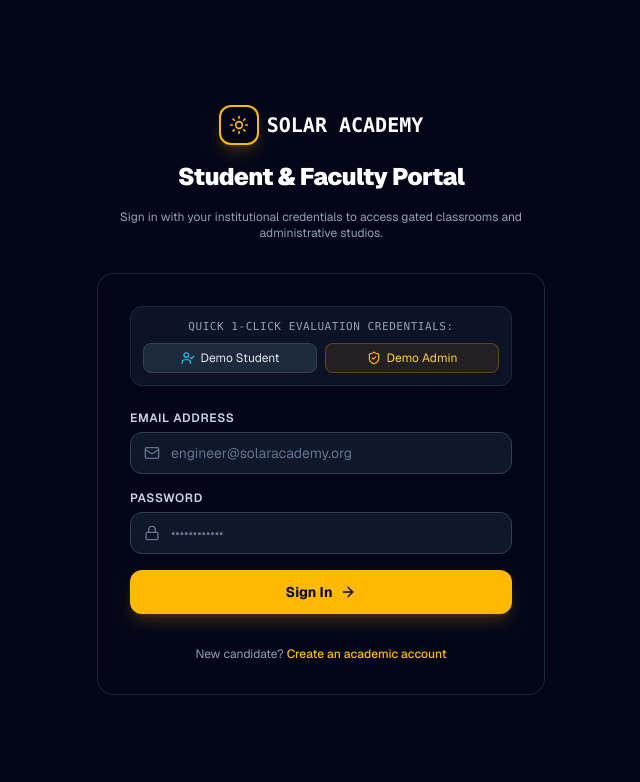
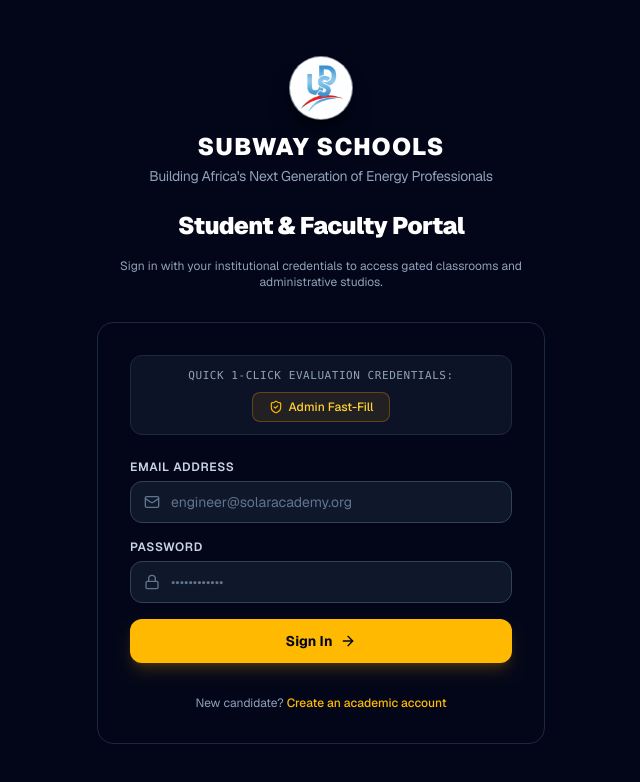
Before and after one commit to Ugwuagba/solar-engineering-academy, a Next.js app: page /login in a window 1280 px wide. Shown: the top 782 px of the page, without its empty margins (319-959 px from the left). Built offline with nearby package versions, Linux system fonts and the light colour scheme.

Commit message:
feat(auth): rebrand authentication screens to Subway Schools and streamline demo credentials

```diff
--- a/app/(auth)/login/page.tsx
+++ b/app/(auth)/login/page.tsx
@@ -4,7 +4,7 @@ import { useState, Suspense } from "react";
 import { signIn } from "next-auth/react";
 import { useRouter, useSearchParams } from "next/navigation";
 import Link from "next/link";
-import { Sun, ShieldAlert, ArrowRight, Lock, Mail, UserCheck, ShieldCheck, CheckCircle2, KeyRound } from "lucide-react";
+import { ShieldAlert, ArrowRight, Lock, Mail, ShieldCheck, CheckCircle2, KeyRound } from "lucide-react";
 
 function LoginForm() {
   const router = useRouter();
@@ -44,14 +44,9 @@ function LoginForm() {
     }
   };
 
-  const handleQuickFill = (role: "student" | "admin") => {
-    if (role === "admin") {
-      setEmail("admin@solaracademy.org");
-      setPassword("SolarAdmin2026!");
-    } else {
-      setEmail("student@solaracademy.org");
-      setPassword("SolarStudent2026!");
-    }
+  const handleQuickFillAdmin = () => {
+    setEmail("admin@solaracademy.org");
+    setPassword("SolarAdmin2026!");
   };
 
   const isEmailUnverified = error?.toLowerCase().includes("verify your email");
@@ -63,22 +58,14 @@ function LoginForm() {
         <span className="text-[11px] font-mono text-slate-400 block text-center uppercase tracking-wider">
           Quick 1-Click Evaluation Credentials:
         </span>
-        <div className="grid grid-cols-2 gap-2">
+        <div className="flex justify-center">
           <button
             type="button"
-            onClick={() => handleQuickFill("student")}
-            className="py-1.5 px-2 text-xs rounded-lg bg-slate-800 hover:bg-slate-700 text-slate-200 border border-slate-700 flex items-center justify-center gap-1.5 transition-colors cursor-pointer"
-          >
-            <UserCheck className="w-3.5 h-3.5 text-cyan-400" />
-            <span>Demo Student</span>
-          </button>
-          <button
-            type="button"
-            onClick={() => handleQuickFill("admin")}
-            className="py-1.5 px-2 text-xs rounded-lg bg-amber-500/10 hover:bg-amber-500/20 text-amber-300 border border-amber-500/30 flex items-center justify-center gap-1.5 transition-colors cursor-pointer"
+            onClick={handleQuickFillAdmin}
+            className="py-1.5 px-4 text-xs font-medium rounded-lg bg-amber-500/10 hover:bg-amber-500/20 text-amber-300 border border-amber-500/30 flex items-center justify-center gap-1.5 transition-colors cursor-pointer"
           >
             <ShieldCheck className="w-3.5 h-3.5 text-amber-400" />
-            <span>Demo Admin</span>
+            <span>Admin Fast-Fill</span>
           </button>
         </div>
       </div>
@@ -180,15 +167,25 @@ export default function LoginPage() {
   return (
     <div className="min-h-screen bg-slate-950 flex flex-col justify-center py-12 sm:px-6 lg:px-8 relative">
       <div className="sm:mx-auto sm:w-full sm:max-w-md relative z-10 text-center space-y-4">
-        <Link href="/" className="inline-flex items-center gap-2">
-          <div className="w-10 h-10 rounded-xl bg-amber-400 p-0.5 flex items-center justify-center shadow-lg shadow-amber-500/20">
-            <div className="w-full h-full bg-slate-950 rounded-[10px] flex items-center justify-center">
-              <Sun className="w-5 h-5 text-amber-400" />
-            </div>
+        <Link href="/" className="inline-flex flex-col items-center gap-3 group">
+          <div className="w-14 h-14 sm:w-16 sm:h-16 rounded-full bg-white border border-slate-700/60 flex items-center justify-center p-1.5 shrink-0 overflow-hidden shadow-xl shadow-black/40 group-hover:scale-105 transition-transform duration-200">
+            <img
+              src="/images/subway-logo.png"
+              alt="Subway Schools Official Logo"
+              className="w-full h-full object-contain"
+            />
           </div>
-          <span className="font-extrabold text-xl text-white font-mono">SOLAR ACADEMY</span>
+
+          <div className="flex flex-col items-center text-center">
+            <span className="font-black text-xl sm:text-2xl tracking-wider text-white uppercase block leading-tight">
+              SUBWAY SCHOOLS
+            </span>
+            <span className="text-xs sm:text-sm text-slate-400 font-normal block leading-tight mt-1.5 tracking-tight max-w-xs sm:max-w-sm">
+              Building Africa&apos;s Next Generation of Energy Professionals
+            </span>
+          </div>
         </Link>
-        <h2 className="text-2xl font-black text-white tracking-tight">
+        <h2 className="text-2xl font-black text-white tracking-tight pt-2">
           Student & Faculty Portal
         </h2>
         <p className="text-xs text-slate-400">
--- a/app/(auth)/register/page.tsx
+++ b/app/(auth)/register/page.tsx
@@ -4,7 +4,7 @@ import { useState } from "react";
 import { signIn } from "next-auth/react";
 import { useRouter } from "next/navigation";
 import Link from "next/link";
-import { Sun, ShieldAlert, ArrowRight, Lock, Mail, User, CheckCircle2 } from "lucide-react";
+import { ShieldAlert, ArrowRight, Lock, Mail, User, CheckCircle2 } from "lucide-react";
 
 export default function RegisterPage() {
   const router = useRouter();
@@ -46,15 +46,25 @@ export default function RegisterPage() {
   return (
     <div className="min-h-screen bg-slate-950 flex flex-col justify-center py-12 sm:px-6 lg:px-8 relative">
       <div className="sm:mx-auto sm:w-full sm:max-w-md relative z-10 text-center space-y-4">
-        <Link href="/" className="inline-flex items-center gap-2">
-          <div className="w-10 h-10 rounded-xl bg-amber-400 p-0.5 flex items-center justify-center shadow-lg shadow-amber-500/20">
-            <div className="w-full h-full bg-slate-950 rounded-[10px] flex items-center justify-center">
-              <Sun className="w-5 h-5 text-amber-400" />
-            </div>
+        <Link href="/" className="inline-flex flex-col items-center gap-3 group">
+          <div className="w-14 h-14 sm:w-16 sm:h-16 rounded-full bg-white border border-slate-700/60 flex items-center justify-center p-1.5 shrink-0 overflow-hidden shadow-xl shadow-black/40 group-hover:scale-105 transition-transform duration-200">
+            <img
+              src="/images/subway-logo.png"
+              alt="Subway Schools Official Logo"
+              className="w-full h-full object-contain"
+            />
           </div>
-          <span className="font-extrabold text-xl text-white font-mono">SOLAR ACADEMY</span>
+
+          <div className="flex flex-col items-center text-center">
+            <span className="font-black text-xl sm:text-2xl tracking-wider text-white uppercase block leading-tight">
+              SUBWAY SCHOOLS
+            </span>
+            <span className="text-xs sm:text-sm text-slate-400 font-normal block leading-tight mt-1.5 tracking-tight max-w-xs sm:max-w-sm">
+              Building Africa&apos;s Next Generation of Energy Professionals
+            </span>
+          </div>
         </Link>
-        <h2 className="text-2xl font-black text-white tracking-tight">
+        <h2 className="text-2xl font-black text-white tracking-tight pt-2">
           Create Engineering Candidate Profile
         </h2>
         <p className="text-xs text-slate-400">
--- a/app/(auth)/verify-email/page.tsx
+++ b/app/(auth)/verify-email/page.tsx
@@ -3,7 +3,7 @@
 import { useState, useRef, useEffect, Suspense } from "react";
 import { useRouter, useSearchParams } from "next/navigation";
 import Link from "next/link";
-import { Sun, ShieldAlert, CheckCircle2, ArrowRight, RefreshCw, Mail, ArrowLeft, KeyRound } from "lucide-react";
+import { ShieldAlert, CheckCircle2, ArrowRight, RefreshCw, Mail, ArrowLeft, KeyRound } from "lucide-react";
 
 function VerifyEmailForm() {
   const router = useRouter();
@@ -295,19 +295,29 @@ export default function VerifyEmailPage() {
   return (
     <div className="min-h-screen bg-slate-950 flex flex-col justify-center py-12 sm:px-6 lg:px-8 relative">
       <div className="sm:mx-auto sm:w-full sm:max-w-md relative z-10 text-center space-y-4">
-        <Link href="/" className="inline-flex items-center gap-2">
-          <div className="w-10 h-10 rounded-xl bg-amber-400 p-0.5 flex items-center justify-center shadow-lg shadow-amber-500/20">
-            <div className="w-full h-full bg-slate-950 rounded-[10px] flex items-center justify-center">
-              <Sun className="w-5 h-5 text-amber-400" />
-            </div>
+        <Link href="/" className="inline-flex flex-col items-center gap-3 group">
+          <div className="w-14 h-14 sm:w-16 sm:h-16 rounded-full bg-white border border-slate-700/60 flex items-center justify-center p-1.5 shrink-0 overflow-hidden shadow-xl shadow-black/40 group-hover:scale-105 transition-transform duration-200">
+            <img
+              src="/images/subway-logo.png"
+              alt="Subway Schools Official Logo"
+              className="w-full h-full object-contain"
+            />
           </div>
-          <span className="font-extrabold text-xl text-white font-mono">SOLAR ACADEMY</span>
+
+          <div className="flex flex-col items-center text-center">
+            <span className="font-black text-xl sm:text-2xl tracking-wider text-white uppercase block leading-tight">
+              SUBWAY SCHOOLS
+            </span>
+            <span className="text-xs sm:text-sm text-slate-400 font-normal block leading-tight mt-1.5 tracking-tight max-w-xs sm:max-w-sm">
+              Building Africa&apos;s Next Generation of Energy Professionals
+            </span>
+          </div>
         </Link>
         <div className="inline-flex items-center gap-2 px-3 py-1 rounded-full bg-amber-500/10 border border-amber-500/30 text-amber-400 text-xs font-semibold uppercase tracking-wider">
           <KeyRound className="w-3.5 h-3.5" />
           <span>Candidate Security Verification</span>
         </div>
-        <h2 className="text-2xl font-black text-white tracking-tight">
+        <h2 className="text-2xl font-black text-white tracking-tight pt-1">
           Verify Your Academic Email
         </h2>
         <p className="text-xs text-slate-400">
```
